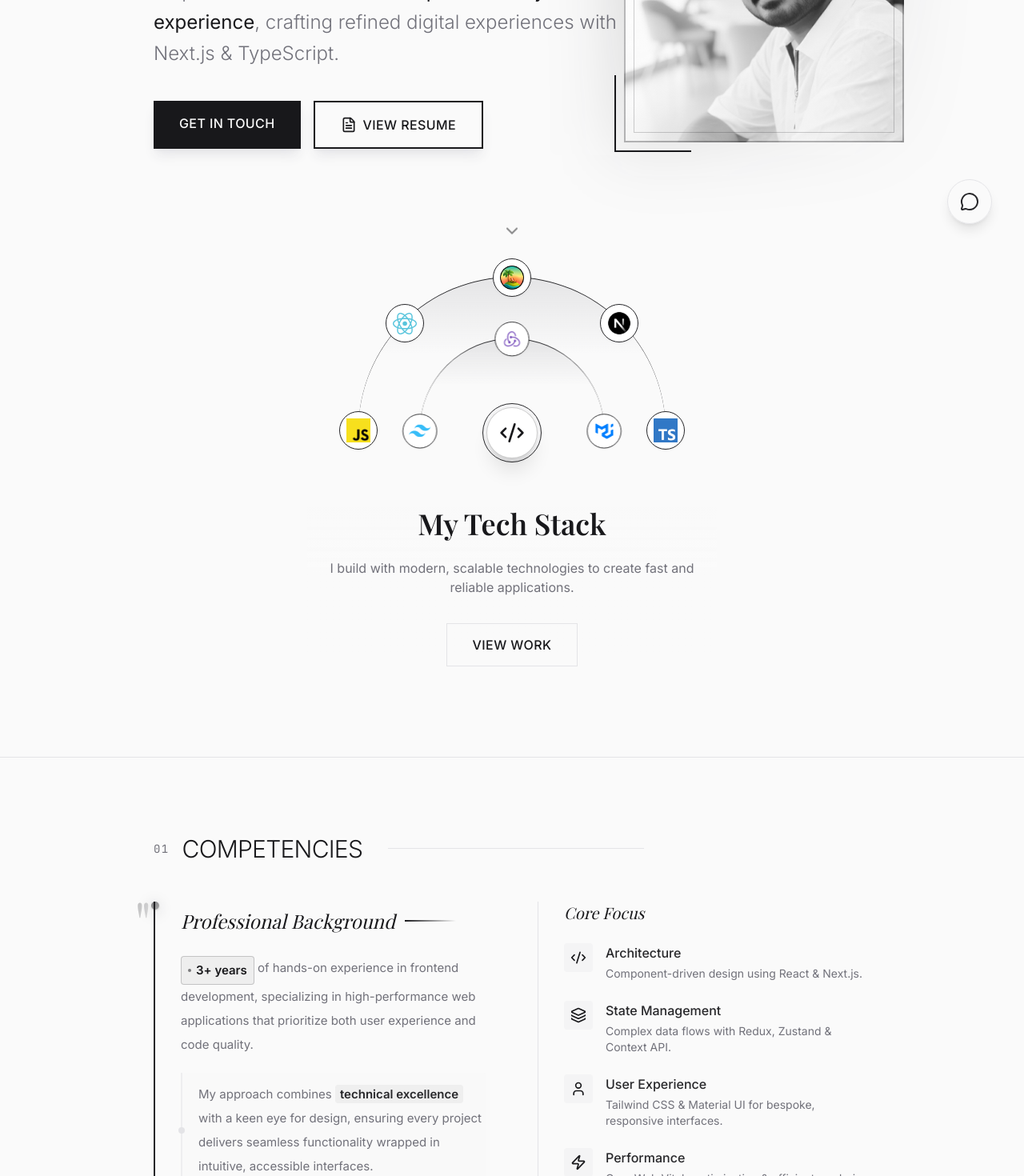
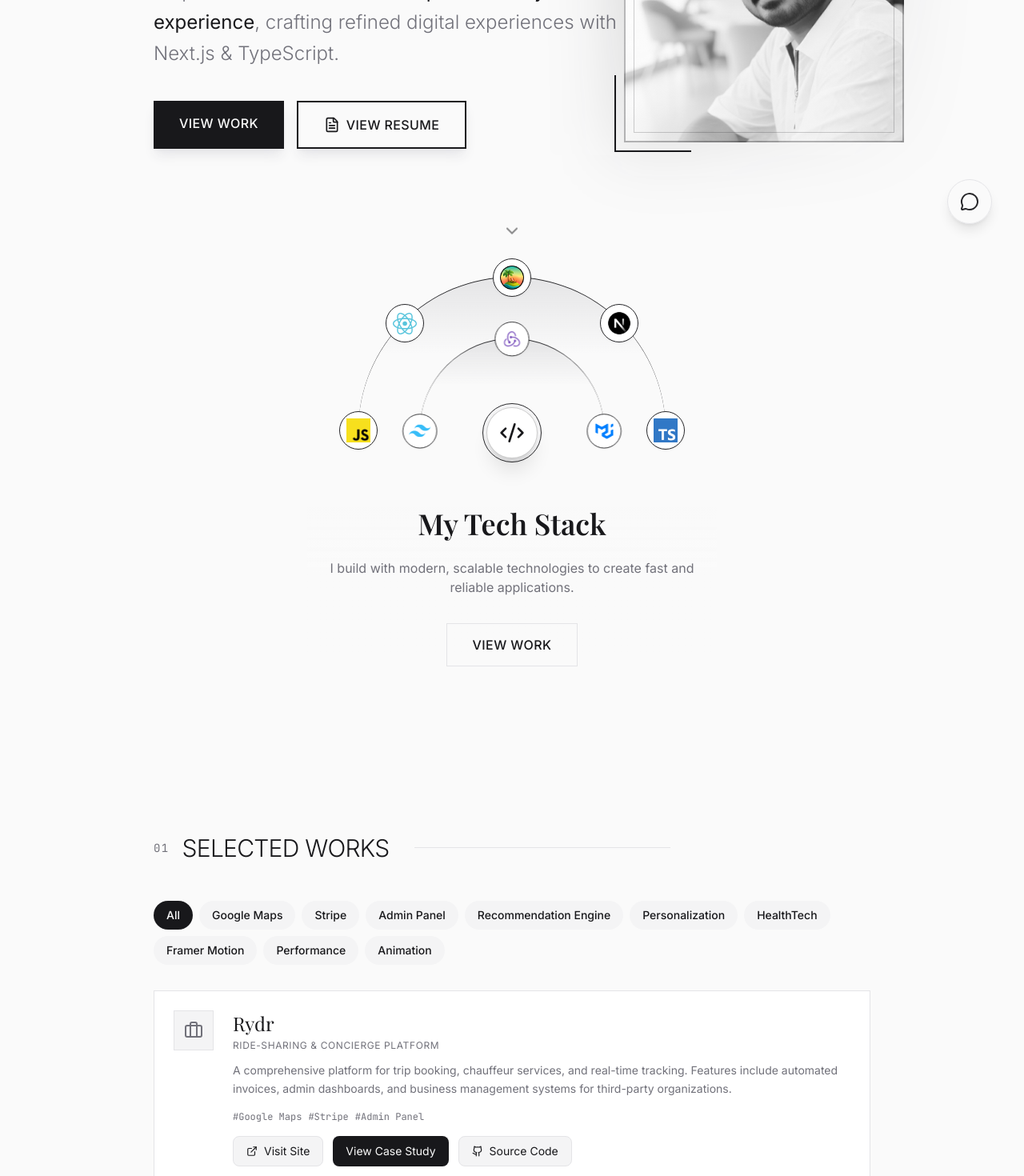
Before and after one commit to rokyuddin/roky-portfolio, a Next.js app: page / in a window 1280 px wide. Shown: the part 440-1910 px from the top of the page at 80% size. Built offline with nearby package versions, Linux system fonts and the light colour scheme; a web font is replaced by a local one.

Commit message:
feat: Reorder landing page sections, update section numbering, and add GitHub links to projects with corresponding UI and data.

```diff
--- a/src/app/(landing)/page.tsx
+++ b/src/app/(landing)/page.tsx
@@ -7,9 +7,9 @@ export default function Portfolio() {
       <Nav />
       <Hero />
       <TechStack />
+      <Projects />
       <About />
       <Experience />
-      <Projects />
       <Testimonials />
       <Contact />
     </div>
--- a/src/features/landing/components/about.tsx
+++ b/src/features/landing/components/about.tsx
@@ -9,7 +9,7 @@ export function About() {
             className="px-6 py-24 border-border border-t transition-colors duration-500 scroll-mt-28"
         >
             <div className="mx-auto max-w-4xl">
-                <SectionHeader title="Competencies" number="01" />
+                <SectionHeader title="Competencies" number="02" />
 
                 <div className="gap-16 grid md:grid-cols-2">
                     <div className="group relative">
--- a/src/features/landing/components/experience.tsx
+++ b/src/features/landing/components/experience.tsx
@@ -9,7 +9,7 @@ export function Experience() {
             className="bg-secondary/50 px-6 py-24 transition-colors duration-500 scroll-mt-28"
         >
             <div className="mx-auto max-w-4xl">
-                <SectionHeader title="Trajectory" number="02" />
+                <SectionHeader title="Trajectory" number="03" />
 
                 <div className="space-y-12">
                     {EXPERIENCE.map((job, idx) => (
--- a/src/features/landing/components/hero.tsx
+++ b/src/features/landing/components/hero.tsx
@@ -40,11 +40,11 @@ export function Hero() {
                     </p>
                     <div className="flex sm:flex-row flex-col gap-4 animate-fade-in-up delay-300">
                         <a
-                            href="#contact"
-                            onClick={(e) => handleScroll(e, "#contact")}
+                            href="#projects"
+                            onClick={(e) => handleScroll(e, "#projects")}
                             className="bg-primary hover:bg-primary/90 shadow-border shadow-lg px-8 py-4 font-medium text-primary-foreground text-center tracking-wide transition-colors"
                         >
-                            GET IN TOUCH
+                            VIEW WORK
                         </a>
                         <a
                             href="https://drive.google.com/file/d/1CicoWtA6dflZz6hErdzGjboKsgvXzCy9/view"
--- a/src/features/landing/components/projects.tsx
+++ b/src/features/landing/components/projects.tsx
@@ -1,5 +1,5 @@
 "use client"
-import { Briefcase, ExternalLink } from "lucide-react";
+import { Briefcase, ExternalLink, Github } from "lucide-react";
 import Link from "next/link";
 import { useState } from "react";
 import { SectionHeader } from "@/components/organisms/section-header";
@@ -20,7 +20,7 @@ export function Projects() {
             className="px-6 py-24 transition-colors duration-500 scroll-mt-28"
         >
             <div className="mx-auto max-w-4xl">
-                <SectionHeader title="Selected Works" number="03" />
+                <SectionHeader title="Selected Works" number="01" />
 
                 {/* Filter Buttons */}
                 <div className="flex flex-wrap gap-2 mb-8">
@@ -51,7 +51,7 @@ export function Projects() {
                             >
                                 <div className="flex items-start gap-6">
                                     {/* Icon Section */}
-                                    <div className="flex-shrink-0 bg-secondary p-3 border border-border group-hover:border-muted-foreground transition-colors">
+                                    <div className="bg-secondary p-3 border border-border group-hover:border-muted-foreground transition-colors shrink-0">
                                         <Briefcase
                                             size={24}
                                             className="text-muted-foreground group-hover:text-primary transition-colors"
@@ -59,7 +59,7 @@ export function Projects() {
                                     </div>
 
                                     {/* Content Section */}
-                                    <div className="flex-grow min-w-0">
+                                    <div className="min-w-0 grow">
                                         <div className="flex justify-between items-start gap-4 mb-3">
                                             <div>
                                                 <h3 className="mb-1 font-serif text-primary text-2xl transition-transform group-hover:translate-x-2 duration-300">
@@ -105,6 +105,14 @@ export function Projects() {
                                                     View Case Study
                                                 </Link>
                                             )}
+                                            <Link
+                                                href={project.github}
+                                                target="_blank"
+                                                className="inline-flex items-center gap-2 bg-secondary hover:bg-secondary/80 px-4 py-2 border border-border rounded-lg text-secondary-foreground text-sm transition-colors"
+                                            >
+                                                <Github size={14} />
+                                                Source Code
+                                            </Link>
                                         </div>
                                     </div>
                                 </div>
--- a/src/features/landing/utils/index.ts
+++ b/src/features/landing/utils/index.ts
@@ -115,6 +115,7 @@ export const PROJECTS = [
         title: "Rydr",
         subtitle: "Ride-Sharing & Concierge Platform",
         link: "rydr.app",
+        github: "#",
         description:
             "A comprehensive platform for trip booking, chauffeur services, and real-time tracking. Features include automated invoices, admin dashboards, and business management systems for third-party organizations.",
         tags: ["Google Maps", "Stripe", "Admin Panel"],
@@ -123,6 +124,7 @@ export const PROJECTS = [
         title: "Skinsight",
         subtitle: "Personalized Skincare Guide",
         link: "skinsight.me",
+        github: "#",
         description:
             "An intelligent recommendation engine for skincare. Users get suggestions based on skin type, build regimens, and manage profiles. Features account deletion and data management.",
         tags: ["Recommendation Engine", "Personalization", "HealthTech"],
@@ -131,6 +133,7 @@ export const PROJECTS = [
         title: "AslamCGA",
         subtitle: "Portfolio Landing Page",
         link: "aslamcga.com",
+        github: "#",
         description:
             "High-performance portfolio with dynamic Framer Motion animations. Optimized for speed and efficient content delivery.",
         tags: ["Framer Motion", "Performance", "Animation"],
```
